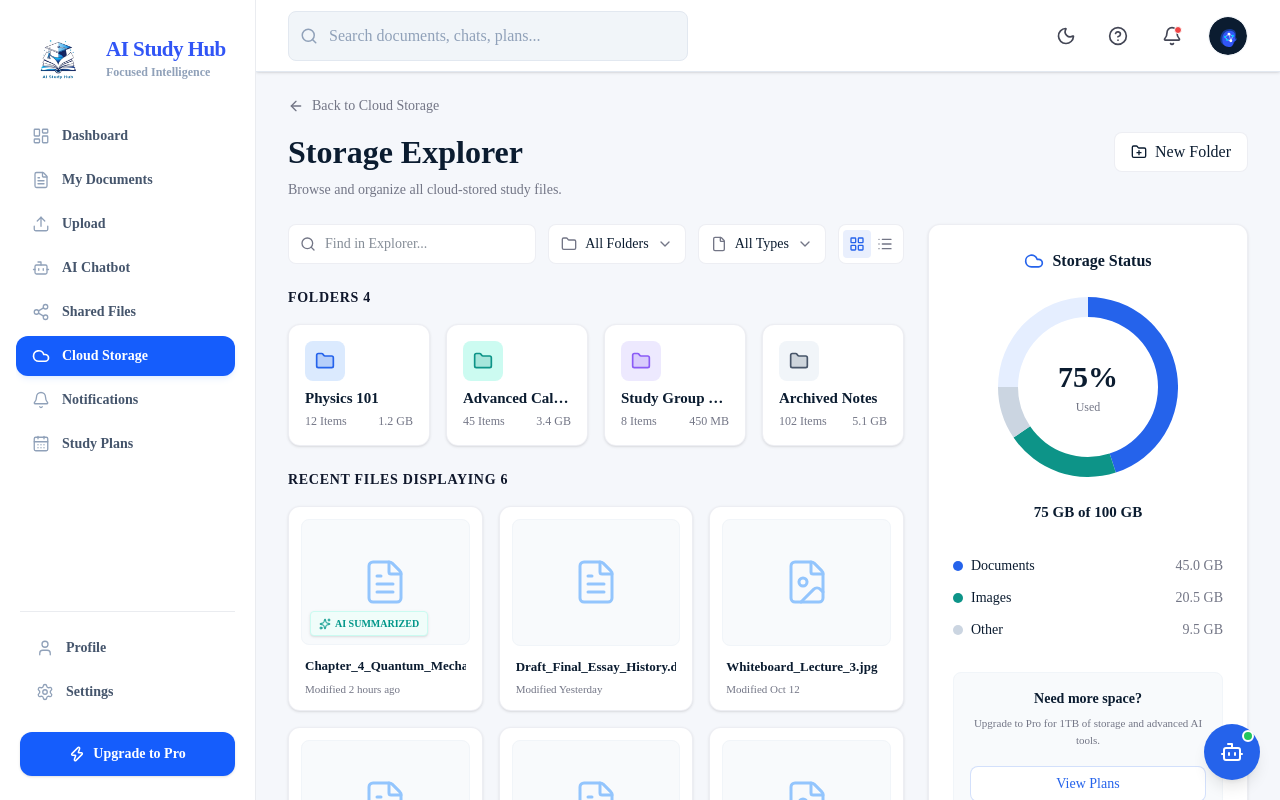
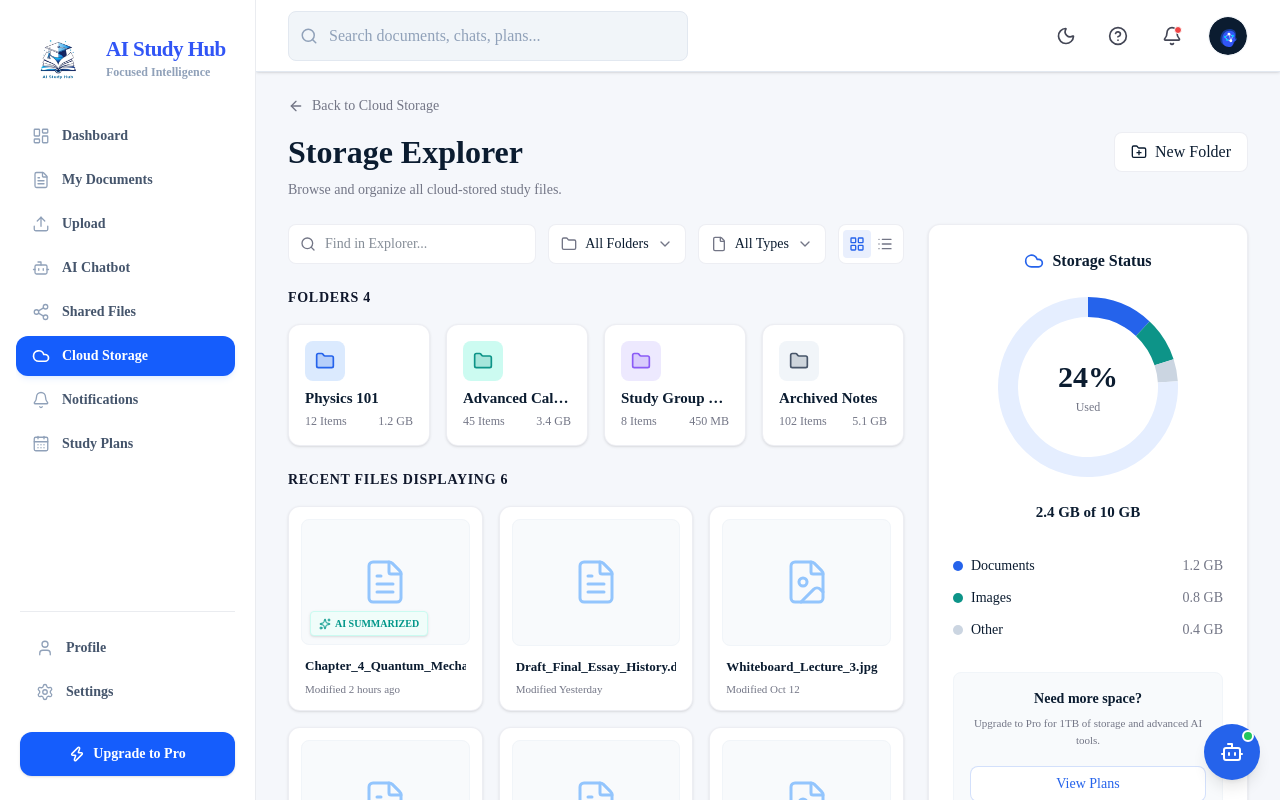
Before and after one commit to huynhduybinh24/SWP391_AIStudyHub, a React (Vite) app in the folder FrontEnd/: page /dashboard/storage/explorer in a window 1280 px wide. Built offline with nearby package versions, Linux system fonts and the light colour scheme; the HTML template or start-up script is replaced by a standard one.

Commit message:
feat: implement StorageExplorerPage with file and folder management features

```diff
--- a/FrontEnd/src/features/storage/pages/StorageExplorerPage.tsx
+++ b/FrontEnd/src/features/storage/pages/StorageExplorerPage.tsx
@@ -23,6 +23,8 @@ import { Button } from '@/components/ui/Button'
 import { Card, CardContent } from '@/components/ui/Card'
 import { Modal } from '@/components/ui/Modal'
 import { useTheme } from '@/features/settings/components/ThemeProvider'
+import { useAuthStore } from '@/stores/authStore'
+import { env } from '@/config/env'
 
 const INITIAL_FOLDERS = [
   { id: '1', name: 'Physics 101', items: '12 Items', size: '1.2 GB', color: '#2563eb', bgColor: '#dbeafe', category: 'Study' },
@@ -81,6 +83,11 @@ export function StorageExplorerPage() {
   const { resolvedTheme } = useTheme()
   const isDark = resolvedTheme === 'dark'
   const navigate = useNavigate()
+  const user = useAuthStore((s) => s.user)
+
+  const totalGb = user?.plan === 'pro' ? env.PRO_STORAGE_LIMIT : env.FREE_STORAGE_LIMIT
+  const usedGb = user?.plan === 'pro' ? 75 : 2.4
+  const usedPercentage = Math.round((usedGb / totalGb) * 100)
   const [folders, setFolders] = useState(INITIAL_FOLDERS)
   const [files, setFiles] = useState(INITIAL_FILES)
   const [searchQuery, setSearchQuery] = useState('')
@@ -154,12 +161,15 @@ export function StorageExplorerPage() {
     return result
   }, [files, searchQuery, typeFilter])
 
-  const chartData = [
-    { name: 'Documents', value: 45, color: '#2563eb' },
-    { name: 'Images', value: 20.5, color: '#0d9488' },
-    { name: 'Other', value: 9.5, color: isDark ? '#334155' : '#cbd5e1' },
-    { name: 'Remaining', value: 25, color: isDark ? '#1e293b' : '#e5eeff' },
-  ]
+  const chartData = useMemo(() => {
+    const isPro = user?.plan === 'pro'
+    return [
+      { name: 'Documents', value: isPro ? 45 : 1.2, color: '#2563eb' },
+      { name: 'Images', value: isPro ? 20.5 : 0.8, color: '#0d9488' },
+      { name: 'Other', value: isPro ? 9.5 : 0.4, color: isDark ? '#334155' : '#cbd5e1' },
+      { name: 'Remaining', value: isPro ? 25 : 7.6, color: isDark ? '#1e293b' : '#e5eeff' },
+    ]
+  }, [user, isDark])
 
   const folderOptions = ['All Folders', 'Study', 'Archived', 'New']
   const typeOptions = ['All Types', 'PDF', 'DOCX', 'Image', 'ZIP']
@@ -453,13 +463,13 @@ export function StorageExplorerPage() {
                 </PieChart>
               </ResponsiveContainer>
               <div className="absolute inset-0 flex items-center justify-center flex-col pointer-events-none">
-                <span className="text-3xl font-bold text-foreground">75%</span>
+                <span className="text-3xl font-bold text-foreground">{usedPercentage}%</span>
                 <span className="text-xs text-muted font-medium mt-1">Used</span>
               </div>
             </div>
 
             <div className="text-center mt-6 mb-8">
-              <h3 className="font-bold text-foreground text-[15px]">75 GB of 100 GB</h3>
+              <h3 className="font-bold text-foreground text-[15px]">{usedGb} GB of {totalGb} GB</h3>
             </div>
 
             <div className="flex flex-col gap-3 mb-8">
@@ -468,21 +478,21 @@ export function StorageExplorerPage() {
                   <div className="w-2.5 h-2.5 rounded-full bg-[#2563eb]"></div>
                   <span className="text-foreground font-medium">Documents</span>
                 </div>
-                <span className="text-muted font-medium">45.0 GB</span>
+                <span className="text-muted font-medium">{user?.plan === 'pro' ? '45.0 GB' : '1.2 GB'}</span>
               </div>
               <div className="flex items-center justify-between text-sm">
                 <div className="flex items-center gap-2">
                   <div className="w-2.5 h-2.5 rounded-full bg-[#0d9488]"></div>
                   <span className="text-foreground font-medium">Images</span>
                 </div>
-                <span className="text-muted font-medium">20.5 GB</span>
+                <span className="text-muted font-medium">{user?.plan === 'pro' ? '20.5 GB' : '0.8 GB'}</span>
               </div>
               <div className="flex items-center justify-between text-sm">
                 <div className="flex items-center gap-2">
                   <div className="w-2.5 h-2.5 rounded-full bg-[#cbd5e1] dark:bg-slate-700"></div>
                   <span className="text-foreground font-medium">Other</span>
                 </div>
-                <span className="text-muted font-medium">9.5 GB</span>
+                <span className="text-muted font-medium">{user?.plan === 'pro' ? '9.5 GB' : '0.4 GB'}</span>
               </div>
             </div>
 
@@ -515,7 +525,7 @@ export function StorageExplorerPage() {
               <h3 className="font-bold text-lg mb-2 text-foreground">Basic</h3>
               <div className="text-3xl font-bold mb-4 text-foreground">$0<span className="text-sm font-normal text-muted">/mo</span></div>
               <ul className="space-y-3 mb-6 flex-1">
-                <li className="flex items-center gap-2 text-sm text-muted"><CheckCircle2 className="size-4 text-emerald-500"/> 100 GB Storage</li>
+                <li className="flex items-center gap-2 text-sm text-muted"><CheckCircle2 className="size-4 text-emerald-500"/> {user?.plan === 'pro' ? '50 GB' : '10 GB'} Storage</li>
                 <li className="flex items-center gap-2 text-sm text-muted"><CheckCircle2 className="size-4 text-emerald-500"/> Basic AI Tools</li>
                 <li className="flex items-center gap-2 text-sm text-muted opacity-50 dark:text-slate-600"><CheckCircle2 className="size-4 text-slate-300 dark:text-slate-700"/> Priority Support</li>
               </ul>
```
